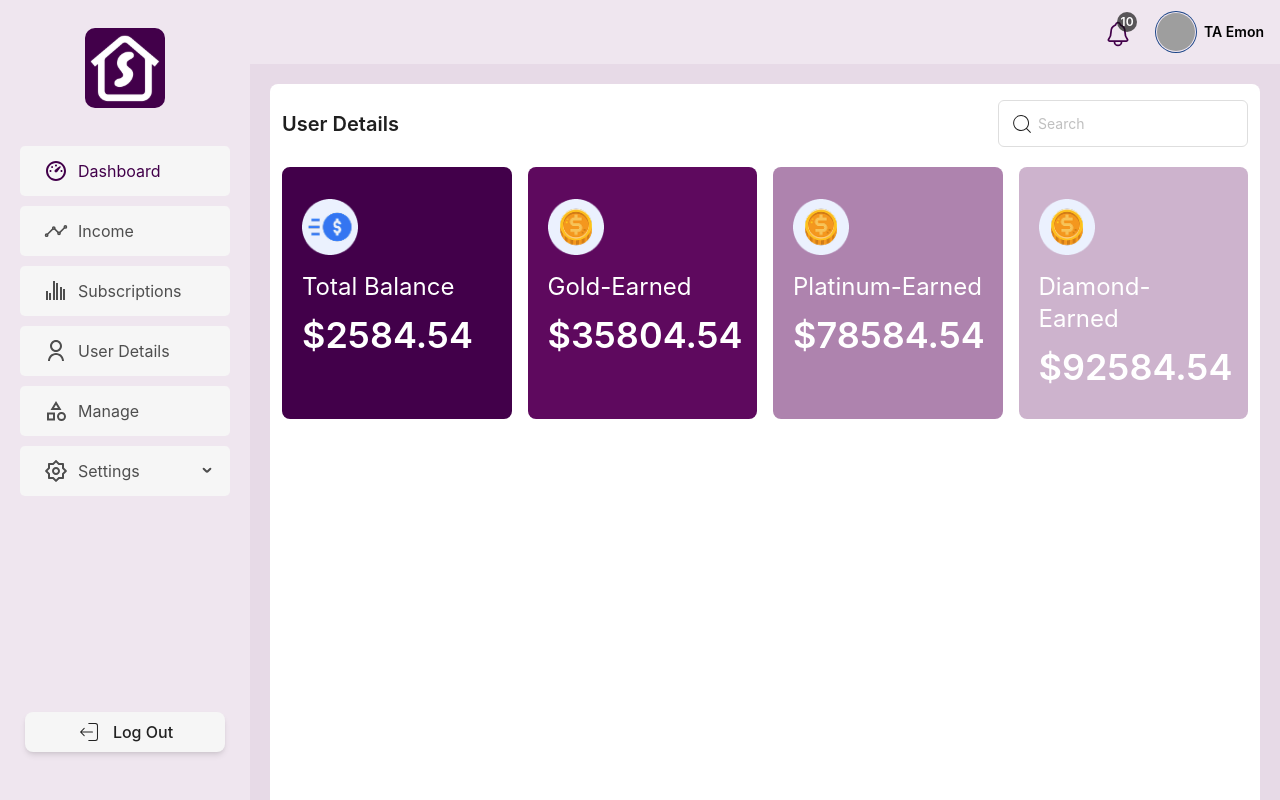
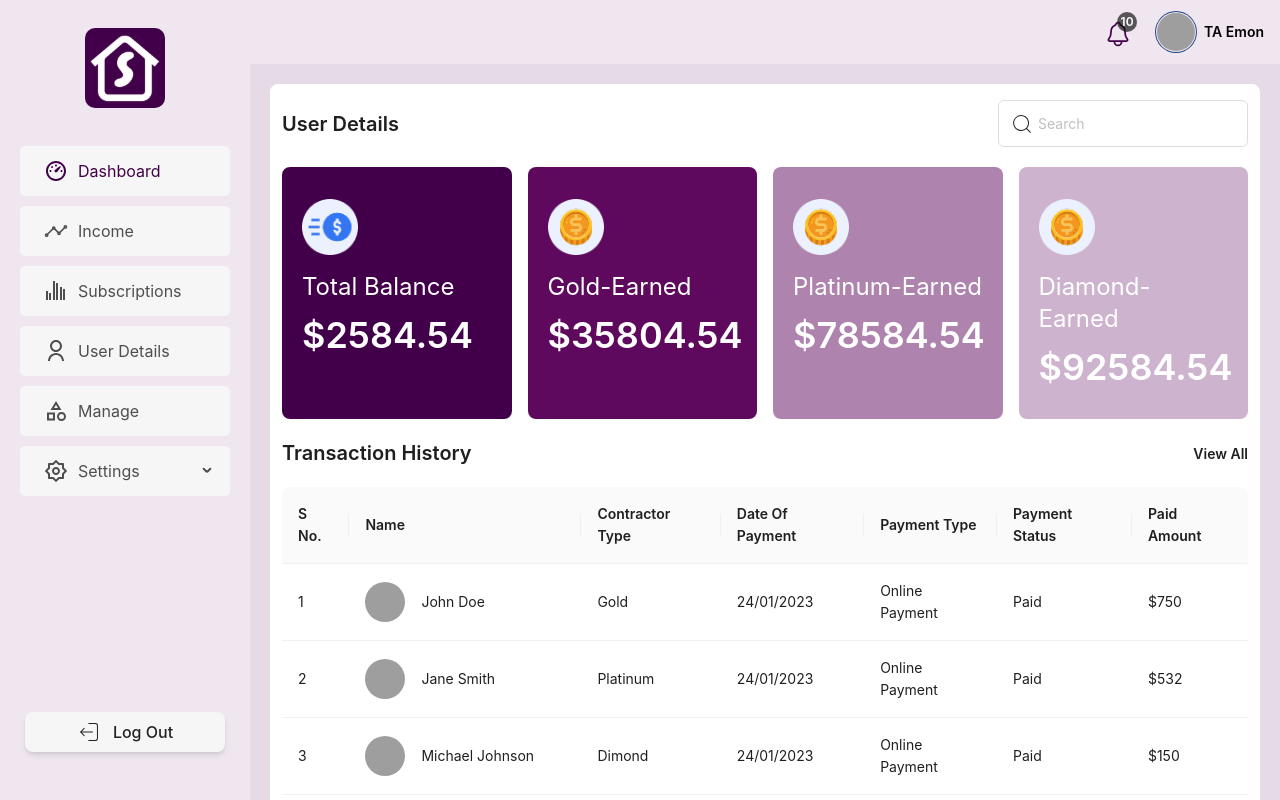
Before and after one commit to MDTanvirAhmedEmon/reactTS-ready-dashboard, a React (Vite) app: page /income in a window 1280 px wide. Shown: the top 800 px of the page. Built offline with nearby package versions, Linux system fonts and the light colour scheme; grey boxes are pictures that could not be loaded.

Commit message:
done income page

```diff
--- a/src/pages/income/Income.tsx
+++ b/src/pages/income/Income.tsx
@@ -1,9 +1,177 @@
-import { Input } from "antd";
+/* eslint-disable @typescript-eslint/no-explicit-any */
+import { Input, Table } from "antd";
 import { CiSearch } from "react-icons/ci";
 import totalBalance from '../../assets/income/total-balance.png'
 import coin from '../../assets/income/coin.png'
 
+
 const Income = () => {
+    interface Name {
+        firstName: string;
+        lastName: string;
+    }
+
+    interface UserData {
+        _id: string;
+        name: Name;
+        email: string;
+        number: number,
+        location: string,
+        contractStartDate: string,
+        contractorType: string,
+        paymentType: string,
+        amount: number,
+        status: string,
+        role: string;
+    }
+
+    interface UserMeta {
+        limit: number;
+        total: number;
+    }
+
+    interface UserDataSource {
+        data: UserData[];
+        meta: UserMeta;
+    }
+    // User data
+    const userData: UserDataSource = {
+        data: [
+            {
+                _id: "1",
+                name: {
+                    firstName: "John",
+                    lastName: "Doe",
+                },
+                email: "john.doe@example.com",
+                number: 8852215615,
+                location: "Dkaka, Bangladesh",
+                contractStartDate: "24/01/2023",
+                contractorType: "Gold",
+                paymentType: "Online Payment",
+                amount: 750,
+                status: "Paid",
+                role: "User",
+            },
+            {
+                _id: "2",
+                name: {
+                    firstName: "Jane",
+                    lastName: "Smith",
+                },
+                email: "jane.smith@example.com",
+                number: 88452215615,
+                location: "Dkaka, Bangladesh",
+                contractStartDate: "24/01/2023",
+                contractorType: "Platinum",
+                paymentType: "Online Payment",
+                amount: 532,
+                status: "Paid",
+                role: "User",
+            },
+            {
+                _id: "3",
+                name: {
+                    firstName: "Michael",
+                    lastName: "Johnson",
+                },
+                email: "michael.johnson@example.com",
+                number: 8852215615,
+                location: "Dkaka, Bangladesh",
+                contractStartDate: "24/01/2023",
+                contractorType: "Dimond",
+                paymentType: "Online Payment",
+                amount: 150,
+                status: "Paid",
+                role: "User",
+            },
+            {
+                _id: "4",
+                name: {
+                    firstName: "Michael",
+                    lastName: "Johnson",
+                },
+                email: "michael.johnson@example.com",
+                number: 8852215615,
+                location: "Dkaka, Bangladesh",
+                contractStartDate: "24/01/2023",
+                contractorType: "Dimond",
+                paymentType: "Online Payment",
+                amount: 500,
+                status: "Pending",
+                role: "User",
+            },
+            {
+                _id: "5",
+                name: {
+                    firstName: "Michael",
+                    lastName: "Johnson",
+                },
+                email: "michael.johnson@example.com",
+                number: 8852215615,
+                location: "Dkaka, Bangladesh",
+                contractStartDate: "24/01/2023",
+                contractorType: "Dimond",
+                paymentType: "Online Payment",
+                amount: 1000,
+                status: "Pending",
+                role: "User",
+            }
+        ],
+        meta: {
+            limit: 10,
+            total: 3,
+        },
+    };
+    const columns = [
+        {
+            title: "S No.",
+            dataIndex: "id",
+            render: (_: any, record: UserData) => <span>{record?._id}</span>,
+        },
+        {
+            title: "Name",
+            dataIndex: "name",
+            render: (_: any, record: UserData) =>
+                <div className=' flex items-center gap-2 w-[200px]'>
+                    <img
+                        src={`https://avatar.iran.liara.run/public/${record?._id}`}
+                        alt=""
+                        className="w-10 h-10 rounded-full mr-2"
+                    />
+                    <div>
+                        <span>{record?.name?.firstName} {record?.name?.lastName}</span>
+                    </div>
+                </div>,
+        },
+        {
+            title: "Contractor Type",
+            dataIndex: "contractorType",
+            render: (_: any, record: UserData) => <span>{record?.contractorType}</span>,
+        },
+        {
+            title: "Date Of Payment",
+            dataIndex: "contractStartDate",
+            render: (_: any, record: UserData) => <span>{record?.contractStartDate}</span>,
+        },
+        {
+            title: "Payment Type",
+            dataIndex: "paymentType",
+            render: (_: any, record: UserData) => <span>{record?.paymentType}</span>,
+        },
+        {
+            title: "Payment Status",
+            dataIndex: "status",
+            render: (_: any, record: UserData) => <span>{record?.status}</span>,
+        },
+        {
+            title: "Paid Amount",
+            dataIndex: "amount",
+            render: (_: any, record: UserData) => <span>${record?.amount}</span>,
+        },
+    ];
+
+
     return (
         <div className=" w-full min-h-[100vh] bg-white rounded-lg px-3 py-4">
             <div className="flex flex-col md:flex-row md:justify-between md:items-center ">
@@ -37,7 +205,23 @@ const Income = () => {
                 </div>
 
             </div>
-
+            <div className="flex justify-between items-center mt-5">
+                <h2 className="text-md md:text-xl font-semibold ">Transaction History</h2>
+                <div>
+                    <button
+                        className="bg-primary rounded-md font-semibold cursor-pointer"
+                    >
+                        View All
+                    </button>
+                </div>
+            </div>
+            <Table
+                columns={columns}
+                className="mt-5 overflow-x-scroll xl:overflow-auto bg-white rounded-lg"
+                dataSource={userData?.data}
+                pagination={false}
+                rowKey="_id"
+            />
         </div>
     );
 };
```
